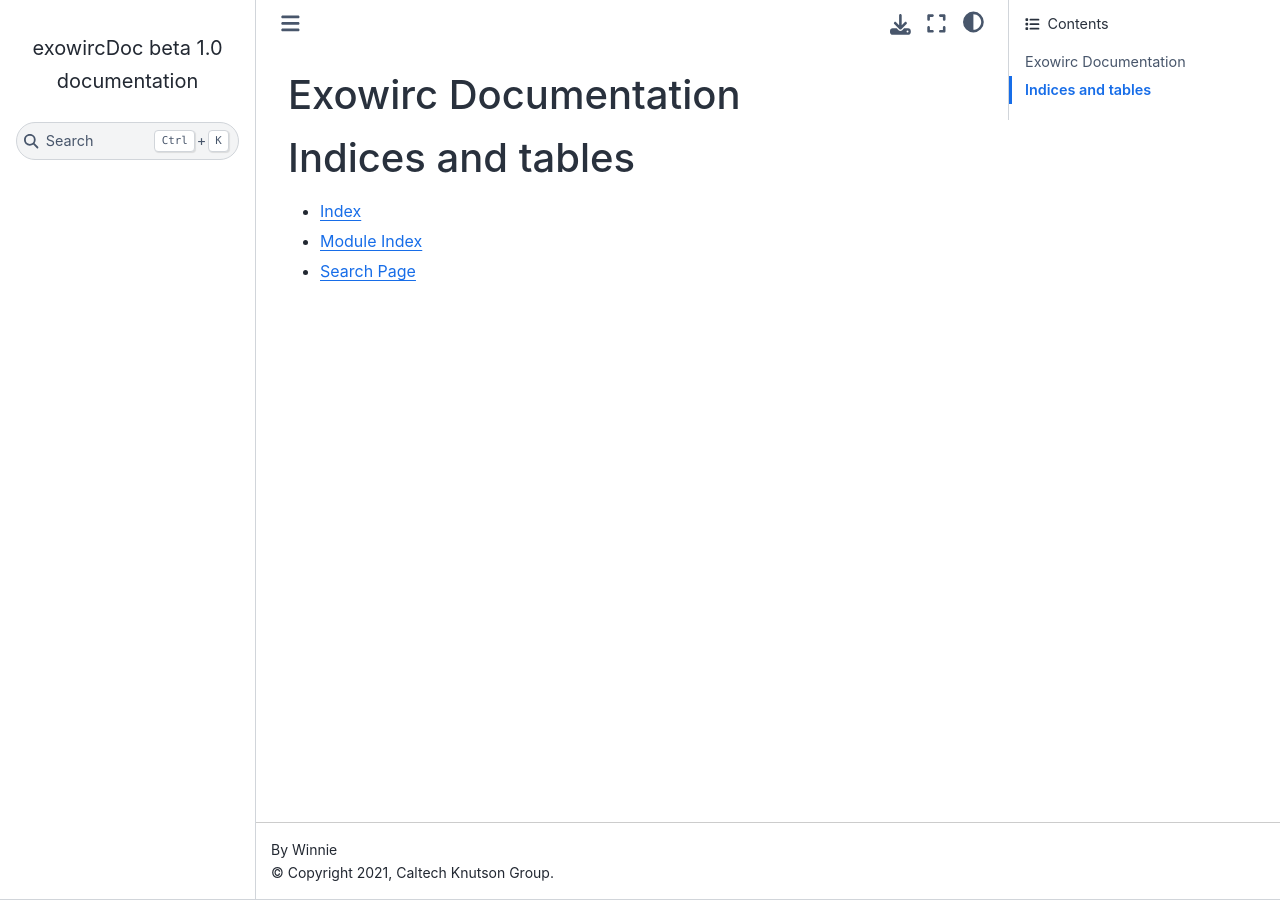
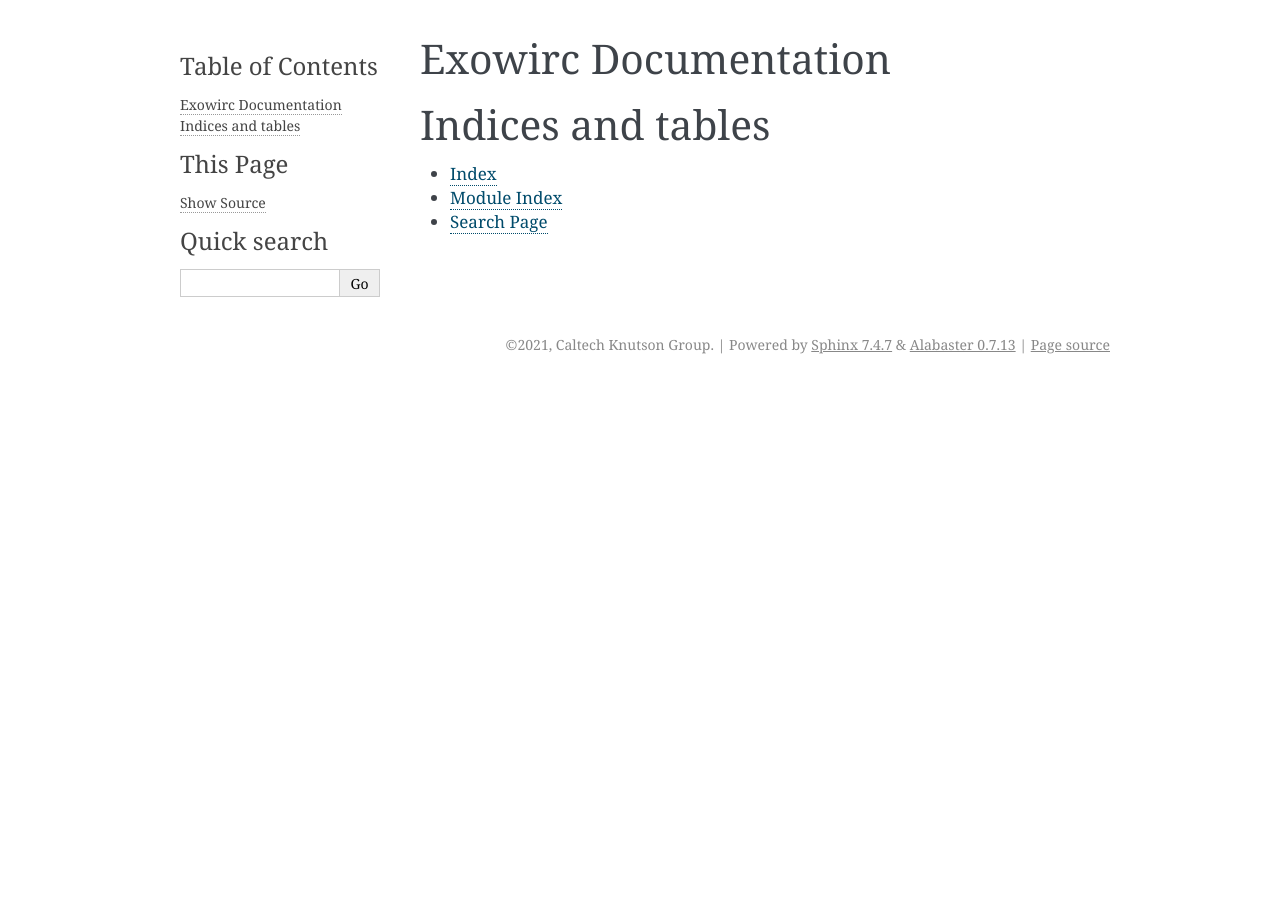
Before and after one commit to astroshrey/exowirc, a Sphinx documentation site: the page built from source/index.rst, in a window 1280 px wide. Built offline with Sphinx 7.4.7, drawn with Linux system fonts in a browser that asks for light colours.

Commit message:
removing theme and html_staticpath in conf.py

```diff
--- a/source/conf.py
+++ b/source/conf.py
@@ -51,9 +51,9 @@
 # The theme to use for HTML and HTML Help pages.  See the documentation for
 # a list of builtin themes.
 #
-html_theme = 'sphinx_book_theme'
+# html_theme = 'sphinx_book_theme'
 
 # Add any paths that contain custom static files (such as style sheets) here,
 # relative to this directory. They are copied after the builtin static files,
 # so a file named "default.css" will overwrite the builtin "default.css".
-html_static_path = ['_static']
+html_static_path = []
```
